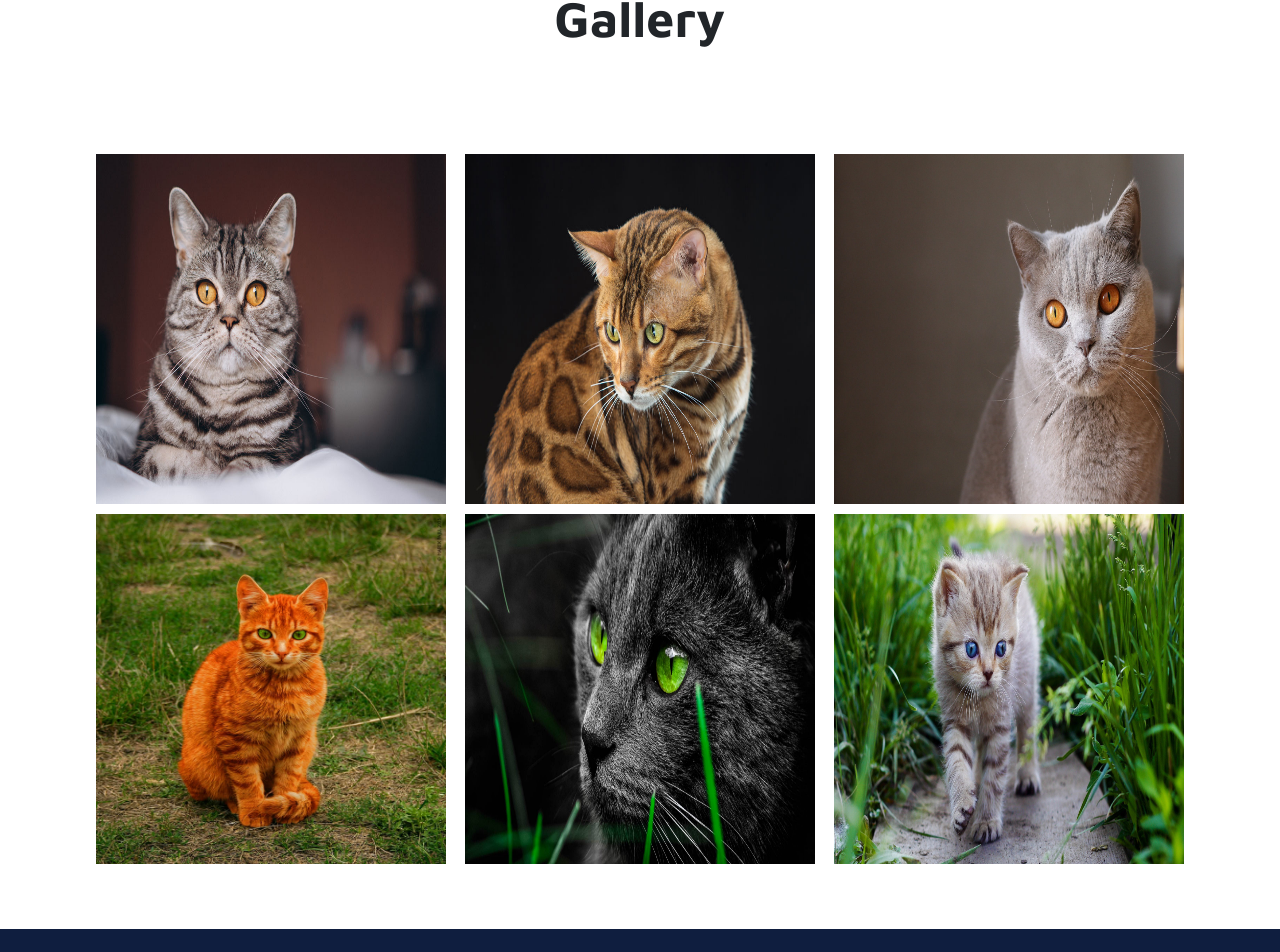
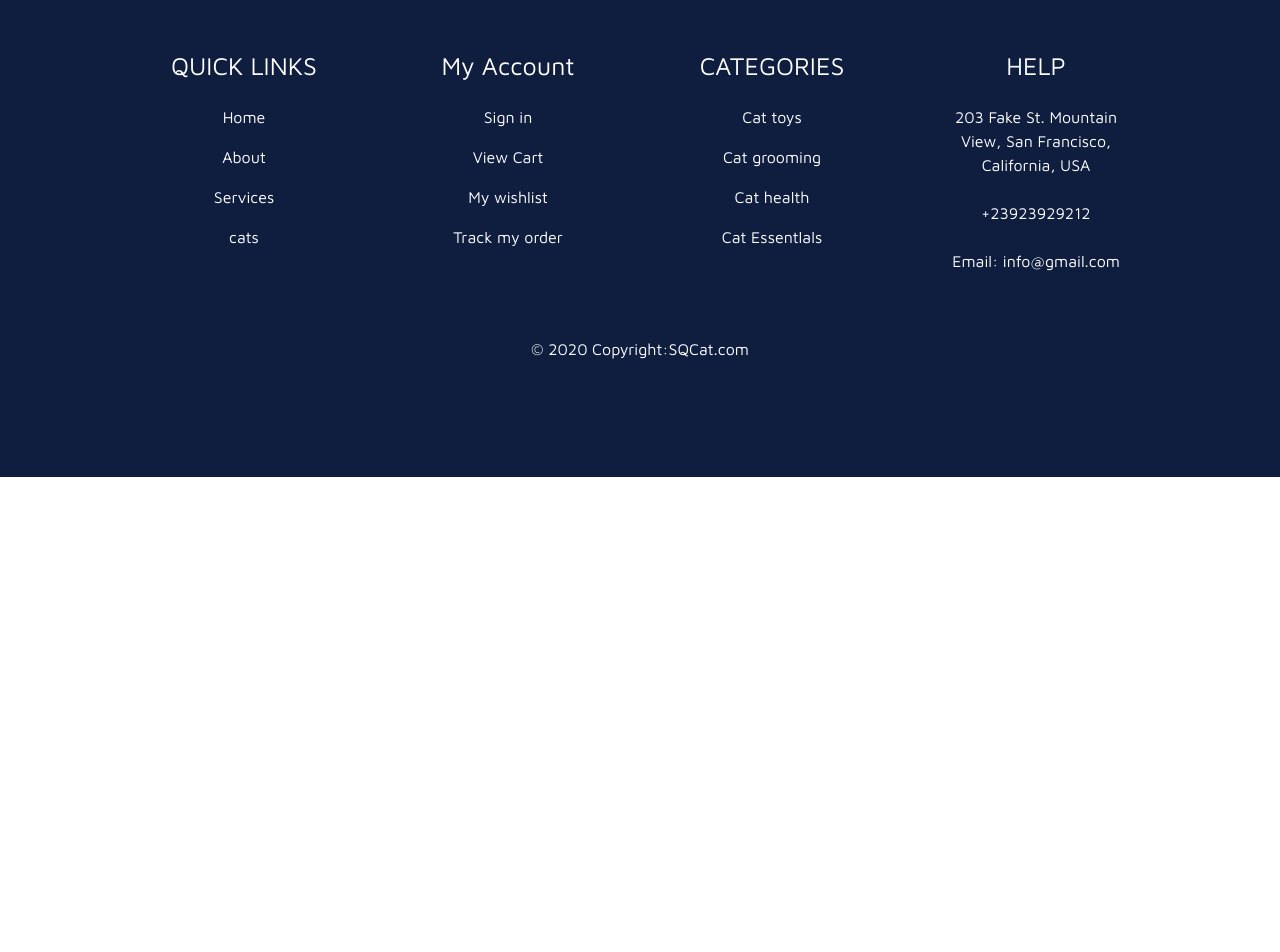
Before and after one commit to saddam-maratouq/Cat_Store, a React (Vite) app: page /home in a window 1280 px wide. Shown: the part 3757-4709 px from the top of the page. After the commit the page ends 4234 px from the top, so only its background shows below. Built offline with nearby package versions, Linux system fonts and the light colour scheme.

Commit message:
Sec try to fix vete err

```diff
--- a/src/pages/home/Home.jsx
+++ b/src/pages/home/Home.jsx
@@ -13,13 +13,16 @@ import cat2 from '../../Images/cat2.jpg'
 import cat3 from '../../Images/cat3.jpg'
 
 import About from './About/About'
+
+
+
 import Feathers from './Feathers/Feathers'
 
 // import Chouse from './chouseUS/Chouse'
 
 import Cust from '../Customer/Cust'
 
-import Protfolio from './protoflio/Protfolio'
+// import Protfolio from './protoflio/Protfolio'
 
 
 
@@ -115,7 +118,7 @@ import Protfolio from './protoflio/Protfolio'
 
       {/* Protfolio Section  */}
 
-        <Protfolio/>
+        {/* <Protfolio/>   */}
     </>
     )
 }
--- a/src/pages/home/protoflio/Protfolio.jsx
+++ b/src/pages/home/protoflio/Protfolio.jsx
@@ -1,20 +1,20 @@
-import React from 'react'
+// import React from 'react'
 
-import './protfolio.css'
+// import './protfolio.css'
 
-// img
+// // img
 
-import  proto1 from '../../../Images/gallery/gallery-1.jpg'
+// import  proto1 from '../../../Images/gallery/gallery-1.jpg'
 
-import  proto2 from '../../../Images/gallery/gallery-4.jpg'
+// import  proto2 from '../../../Images/gallery/gallery-4.jpg'
 
-import  proto3 from '../../../Images/gallery/home02.jpg'
+// import  proto3 from '../../../Images/gallery/home02.jpg'
 
-import  proto4 from '../../../Images/gallery/kitten3.png'
+// import  proto4 from '../../../Images/gallery/kitten3.png'
 
-import  proto5 from '../../../Images/gallery/cass1.jpg'
+// import  proto5 from '../../../Images/gallery/cass1.jpg'
 
-import  proto6 from '../../../Images/gallery/cat2.jpg'
+// import  proto6 from '../../../Images/gallery/cat2.jpg'
 
 
 
@@ -23,46 +23,46 @@ import  proto6 from '../../../Images/gallery/cat2.jpg'
 
 
 
-const Protfolio = () => {
-  return (
-   <section className="protfolio">
-       <h1 className='T-protfolio' >  Gallery </h1>
-       <div className="container">
-        <div className="proto-content">
+// const Protfolio = () => {
+//   return (
+//    <section className="protfolio">
+//        <h1 className='T-protfolio' >  Gallery </h1>
+//        <div className="container">
+//         <div className="proto-content">
 
-          {/* Start Gallery Img  */}
+//           {/* Start Gallery Img  */}
 
-            <div className="proto-img">
-                <img className='protos-Img' src={proto1} alt="" />
-            </div>
+//             <div className="proto-img">
+//                 <img className='protos-Img' src={proto1} alt="" />
+//             </div>
 
 
-            <div className="proto-mg">
-                <img className='protos-Img' src={proto2} alt="" />
-            </div>
+//             <div className="proto-mg">
+//                 <img className='protos-Img' src={proto2} alt="" />
+//             </div>
 
 
-            <div className="proto-mg">
-            <img className='protos-Img' src={proto3} alt="" />
-            </div>
+//             <div className="proto-mg">
+//             <img className='protos-Img' src={proto3} alt="" />
+//             </div>
 
-            <div className="proto-mg">
-            <img className='protos-Img' src={proto4} alt="" />
-            </div>
+//             <div className="proto-mg">
+//             <img className='protos-Img' src={proto4} alt="" />
+//             </div>
 
-            <div className="proto-mg">
-            <img className='protos-Img' src={proto5} alt="" />
-            </div>
+//             <div className="proto-mg">
+//             <img className='protos-Img' src={proto5} alt="" />
+//             </div>
 
-            <div className="proto-mg">
-            <img className='protos-Img' src={proto6} alt="" />
-            </div>
+//             <div className="proto-mg">
+//             <img className='protos-Img' src={proto6} alt="" />
+//             </div>
 
 
-        </div>
-       </div>
-   </section>
-  )
-}
+//         </div>
+//        </div>
+//    </section>
+//   )
+// }
 
-export default Protfolio
+// export default Protfolio
--- a/src/pages/home/protoflio/protfolio.css
+++ b/src/pages/home/protoflio/protfolio.css
@@ -1,4 +1,4 @@
-.protfolio {
+/* .protfolio {
     padding: 60px 0;
     min-height: 70vh;
 }
@@ -23,4 +23,4 @@
     width: 350px;
     height: 350px;
     margin: 5px;
-}
+} */
```
